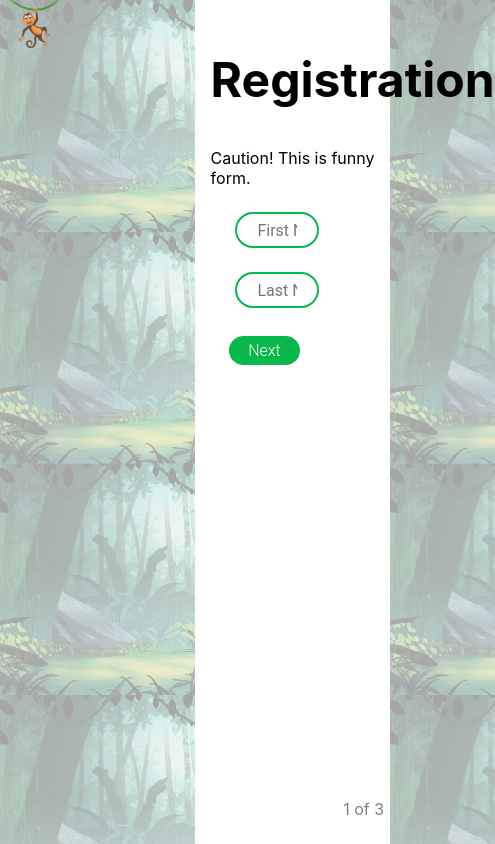
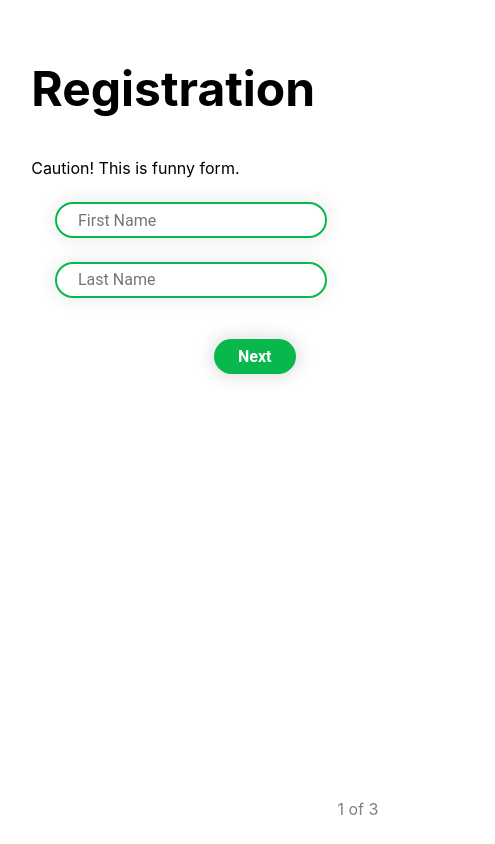
Before and after one commit to lucicdanilo/funnyForm, a React (Create React App) app: page / in a window 390 px wide. Shown: the whole page, 495 px wide, since content can reach past the window. Built offline with nearby package versions, Linux system fonts and the light colour scheme.

Commit message:
responsive design

```diff
--- a/src/App.css
+++ b/src/App.css
@@ -6,3 +6,9 @@
     height: 100%;
     width: 50%;
 }
+
+@media (max-width:999px){
+    .content{
+        width: 100%;
+    }
+}
--- a/src/components/FirstStep/FirstStep.css
+++ b/src/components/FirstStep/FirstStep.css
@@ -12,6 +12,8 @@
     color: #0f9a45;
     border: 2px solid #08b84c;
     transition: all 0.2s;
+    -webkit-box-shadow: 0px 0px 15px 5px rgba(0,0,0,0.06);
+    box-shadow: 0px 0px 15px 5px rgba(0,0,0,0.06);
 }
 
 .inputFieldError{
@@ -24,26 +26,29 @@ a.nextBtn{
     position: fixed;
     right: 23%;
     display: inline-block;
-    padding: 0.3em 1.2em;
+    padding: 0.5em 1.5em;
     margin: 1em 0.3em 0.3em 0;
     border-radius: 2em;
     box-sizing: border-box;
     text-decoration: none;
     font-family: 'Roboto', sans-serif;
-    font-weight: 300;
+    font-weight: bold;
     color:#FFFFFF;
     background-color:#08b84c;
     text-align: center;
     transition: all 0.2s;
     cursor: pointer;
+    -webkit-box-shadow: 0px 0px 15px 5px rgba(0,0,0,0.1);
+    box-shadow: 0px 0px 15px 5px rgba(0,0,0,0.1);
 }
 
 a.nextBtn:hover{
     background-color:#06953e;
 }
 
-@media all and (max-width:30em){
-a.nextBtn{
-    display: block;
-    margin: 0.2em auto;
-}}
+
+@media (max-width:999px){
+    .inputField{
+        width: 80%;
+    }
+}
--- a/src/components/SecondStep/SecondStep.css
+++ b/src/components/SecondStep/SecondStep.css
@@ -8,27 +8,37 @@
 }
 
 a.backBtn{
+    position: fixed;
+    left: 54%;
     display: inline-block;
-    padding: 0.3em 1.2em;
+    padding: 0.5em 1.5em;
     margin: 1em 0.3em 0.3em 1.2em;
     border-radius: 2em;
     box-sizing: border-box;
     text-decoration: none;
     font-family: 'Roboto', sans-serif;
-    font-weight: 300;
+    font-weight: bold;
     color:#FFFFFF;
     background-color:#b80808;
     text-align: center;
     transition: all 0.2s;
     cursor: pointer;
+    -webkit-box-shadow: 0px 0px 15px 5px rgba(0,0,0,0.1);
+    box-shadow: 0px 0px 15px 5px rgba(0,0,0,0.1);
 }
 
 a.backBtn:hover{
     background-color:#be0000;
 }
 
-@media all and (max-width:30em){
-a.backBtn{
-    display: block;
-    margin: 0.2em auto;
-}}
+
+@media (max-width:999px){
+    a.backBtn{
+        left: 8%;
+        position: initial;
+    }
+
+    a.nextButton{
+        position: initial;
+    }
+}
```
Also changed, not shown: src/images/background.jpg.
